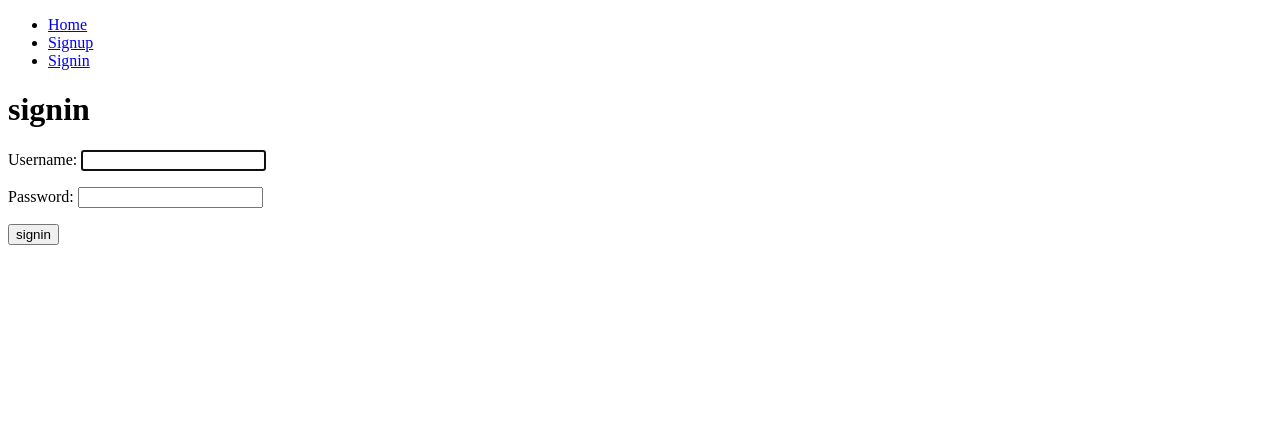
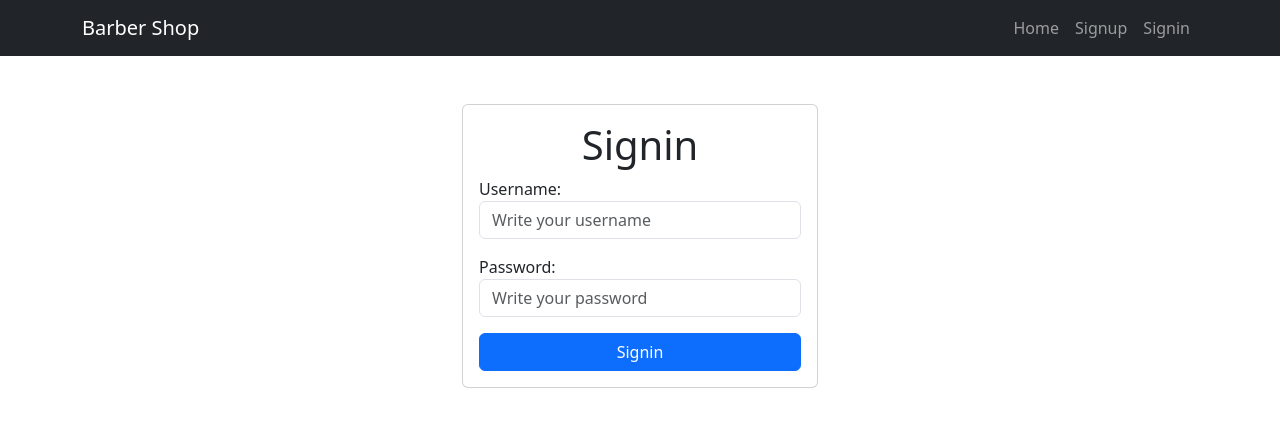
Before and after one commit to MiguelCC08/django-crud-auth, a Django app: page /signin/ in a window 1280 px wide. Shown: the top 427 px of the page. Run offline with Django 5.2, Linux system fonts and the light colour scheme.

Commit message:
actualizacion de interfaces

```diff
--- a/tasks/templates/base.html
+++ b/tasks/templates/base.html
@@ -4,36 +4,47 @@
     <meta charset="UTF-8">
     <meta name="viewport" content="width=device-width, initial-scale=1.0">
     <title>Django crud Barber</title>
+    <link rel="stylesheet" href="https://cdn.jsdelivr.net/npm/bootstrap@5.3.3/dist/css/bootstrap.min.css">
 </head>
 <body>
 
-     <nav>
-        <ul>
-            <li>
-                <a href="/">Home</a>
+
+    <nav class="navbar navbar-expand-lg bg-dark navbar-dark">
+        <div class="container">
+          <a class="navbar-brand" href="#">Barber Shop</a>
+          <button class="navbar-toggler" type="button" data-bs-toggle="collapse" data-bs-target="#navbarText" aria-controls="navbarText" aria-expanded="false" aria-label="Toggle navigation">
+            <span class="navbar-toggler-icon"></span>
+          </button>
+          <div class="collapse navbar-collapse" id="navbarText">
+            <ul class="navbar-nav ms-auto">
+                <li class="nav-item">
+                    <a href="/"  class="nav-link">Home</a>
                 </li>
                  {% if user.is_authenticated %}
-           <li>
-            <a href="/tasks">Tasks</a>
+                 <li class="nav-item">
+                  <a href="/tasks"  class="nav-link">Tasks</a>
                 </li>
-        <li>
-            <a href="/tasks/create/">Create task</a>
+                <li class="nav-item">
+                 <a href="/tasks/create/"  class="nav-link">Create task</a>
                 </li>
-           <li>
-            <a href="/logout">Logout</a>
+                <li class="nav-item">
+                 <a href="/logout"  class="nav-link">Logout</a>
+               </li class="nav-item">
+               {% else %}
+               <li class="nav-item">
+                <a href="/signup"  class="nav-link">Signup</a>
                </li>
-          {% else %}
-          <li>
-            <a href="/signup">Signup</a>
-        </li>
-        <li>
-            <a href="/signin">Signin</a>
+               <li class="nav-item">
+                <a href="/signin"  class="nav-link">Signin</a>
                 </li>
                  {% endif %}
+            </ul>
+
+          </div>
+        </div>
+      </nav>
 
 
-        </ul>
-     </nav>
 
     {% block content %}
     {% endblock %}
--- a/tasks/templates/signin.html
+++ b/tasks/templates/signin.html
@@ -1,16 +1,31 @@
 {% extends 'base.html' %}
 
 {% block content %}
-<h1>signin</h1>
 
-{{error}}
+<main class="container">
+   <div class="row">
+      <section class="col-md-4 offset-md-4 mt-5">
+         <form action="/signin/" method="POST" class="card card-body">
+            <h1 class="text-center">Signin</h1>
+            {{error}}
+            {% csrf_token %}
 
-<form action="/signin/" method="POST">
-    {% csrf_token %}
-    {{form.as_p}}
-     <button>
-        signin
-     </button>
-</form>
+
+             <div class="mb-3">
+                <label for="username">Username:</label>
+                <input type="text" name="username" id="username"
+                class="form-control" placeholder="Write your username">
+             </div>
+
+             <div class="mb-3">
+                <label for="password">Password:</label>
+                <input type="password" name="password" id="password"
+                class="form-control" placeholder="Write your password">
+             </div>
+             <button class="btn btn-primary">Signin</button>
+        </form>
+      </section>
+   </div>
+</main>
 
 {% endblock %}
```
Also changed, not shown: tasks/templates/home.html (+20 -5 lines), tasks/templates/signup.html (+31 -9 lines), db.sqlite3. Lines whose indentation alone changed are shown as unchanged.
